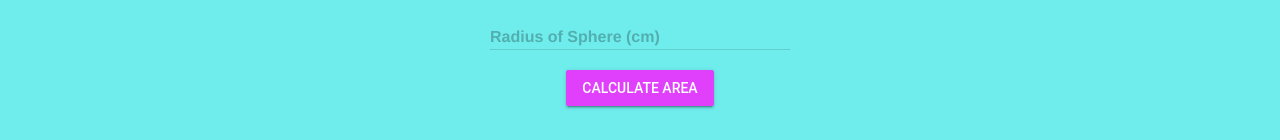
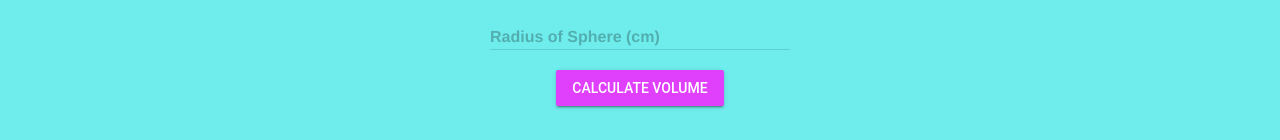
Before and after one commit to ICS2O-Programming-VanN/Unit3-03-HTML-VolumeSphere, a plain HTML site: page index.html in a window 1280 px wide. Shown: the part 257-397 px from the top of the page. Drawn offline with nearby package versions, Linux system fonts and the light colour scheme.

Commit message:
Button Fix

```diff
--- a/index.html
+++ b/index.html
@@ -56,7 +56,7 @@
           class="mdl-button mdl-js-button mdl-button--raised mdl-js-ripple-effect mdl-button--accent"
           onclick="calculate()"
         >
-          Calculate Area
+          Calculate Volume
         </button>
         <br />
         <p>
```
